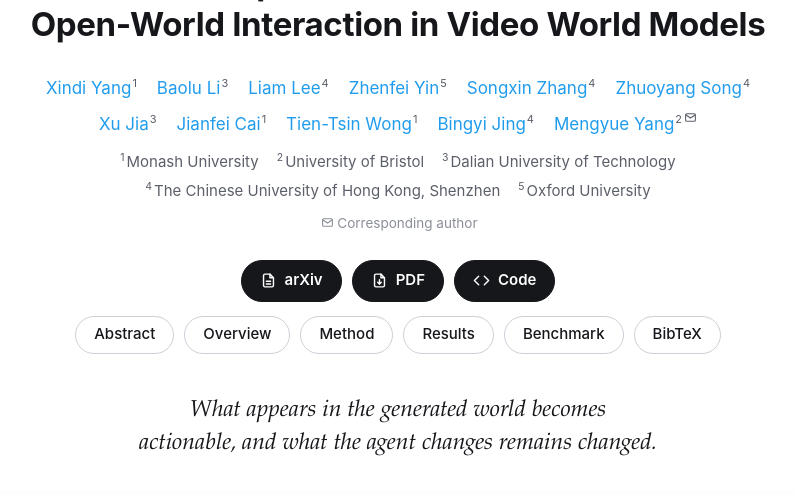
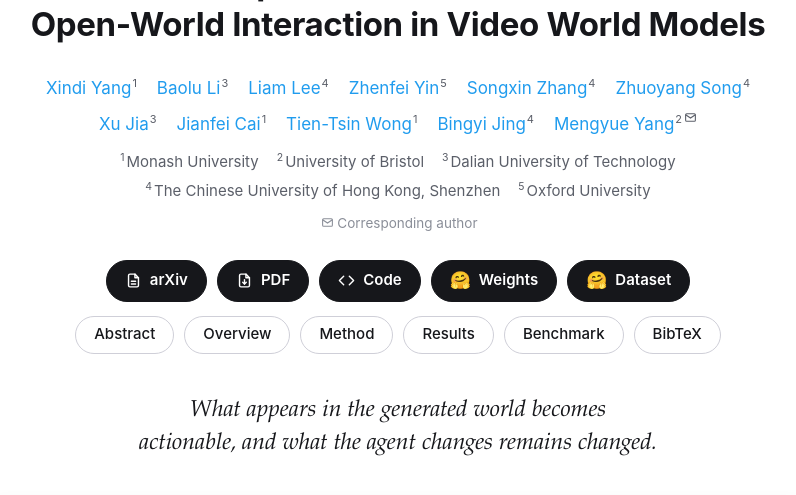
Before and after one commit to Madaoer/Madaoer.github.io, a Jekyll site: the page projects/oneira/index.html, which Jekyll copies as it is, in a window 1280 px wide and 1400 px high, scrolled down 196 px, cut to the strip 0-497 px from the top of the window. Shown: the whole strip, without its empty margins (242-1038 px from the left). Built offline with Jekyll 4.4.1, drawn with Linux system fonts in a browser that asks for light colours.

Commit message:
Oneira page: Weights and Dataset buttons linking to Hugging Face

```diff
--- a/projects/oneira/index.html
+++ b/projects/oneira/index.html
@@ -82,6 +82,14 @@
       <a class="btn" href="https://github.com/Madaoer/Oneira" target="_blank" rel="noopener">
         <svg viewBox="0 0 24 24" fill="none" stroke="currentColor" stroke-width="2" stroke-linecap="round" stroke-linejoin="round" aria-hidden="true"><path d="M16 18l6-6-6-6"/><path d="M8 6l-6 6 6 6"/></svg>
         Code
+      </a>
+      <a class="btn" href="https://huggingface.co/Madaoer-Otaku/Oneira_example_weights" target="_blank" rel="noopener">
+        <span class="hf" aria-hidden="true">🤗</span>
+        Weights
+      </a>
+      <a class="btn" href="https://huggingface.co/datasets/Madaoer-Otaku/Oneira_example_data" target="_blank" rel="noopener">
+        <span class="hf" aria-hidden="true">🤗</span>
+        Dataset
       </a>
     </div>
     <nav class="jumps" aria-label="Jump to section">
--- a/projects/oneira/static/css/main.css
+++ b/projects/oneira/static/css/main.css
@@ -157,6 +157,8 @@ sup { line-height: 0; }
 }
 .btn:hover { text-decoration: none; opacity: .88; }
 .btn svg { width: 17px; height: 17px; flex: 0 0 auto; }
+/* Hugging Face buttons use the hugging face emoji as their icon, as the README badges do. */
+.btn .hf { font-size: 17px; line-height: 1; flex: 0 0 auto; }
 .btn.soon { background: transparent; color: var(--dim); border: 1px dashed var(--line-strong); cursor: default; }
 .btn.soon:hover { opacity: 1; }
 .btn.soon em { font-style: normal; font-weight: 500; font-size: 12.5px; color: var(--faint); }
```
